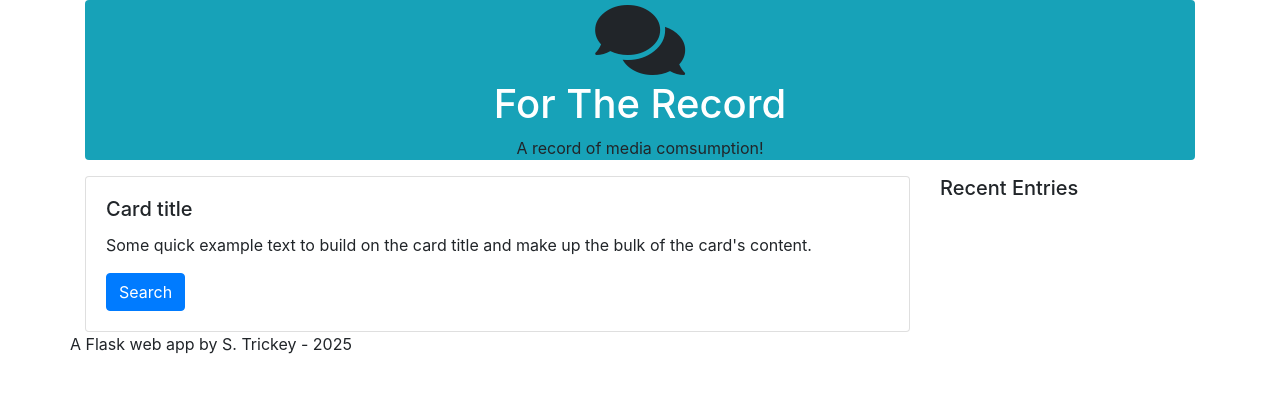
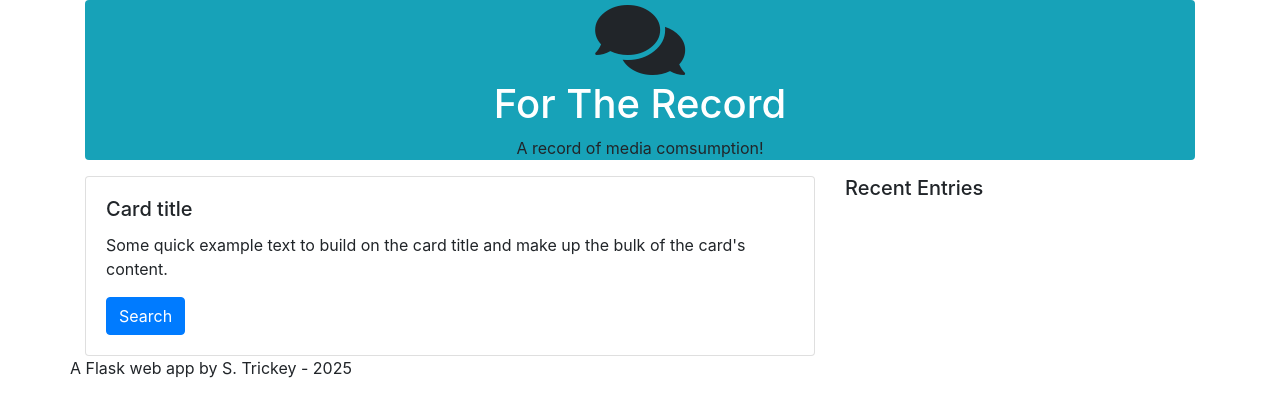
Before and after one commit to HackMasterFlash/ForTheRecord, a Flask app: page /media/ in a window 1280 px wide. Shown: the part 56-473 px from the top of the page. Run offline with Flask 3, Linux system fonts and the light colour scheme; data that the repository does not hold is empty; parts of the project's set-up code (start-up, migrations or seed data) failed here and were passed over; some libraries are stand-ins or nearby versions.

Commit message:
changing the column widths. Need to figure out Bootstrappers syntax to get this right.

```diff
--- a/webapp/templates/base.html
+++ b/webapp/templates/base.html
@@ -22,11 +22,11 @@
     {% include 'messages.html' %}
     {% block body %}
     <div class="row">
-        <div class="col-lg-9">
+        <div class="col-lg-8">
             {% block leftbody %}
             {% endblock %}
         </div>
-        <div class="col-lg-3 rounded">
+        <div class="col-lg-4 rounded">
             {% block rightbody %}
             {% include 'rightbody.html' %}
             {% endblock %}
```
